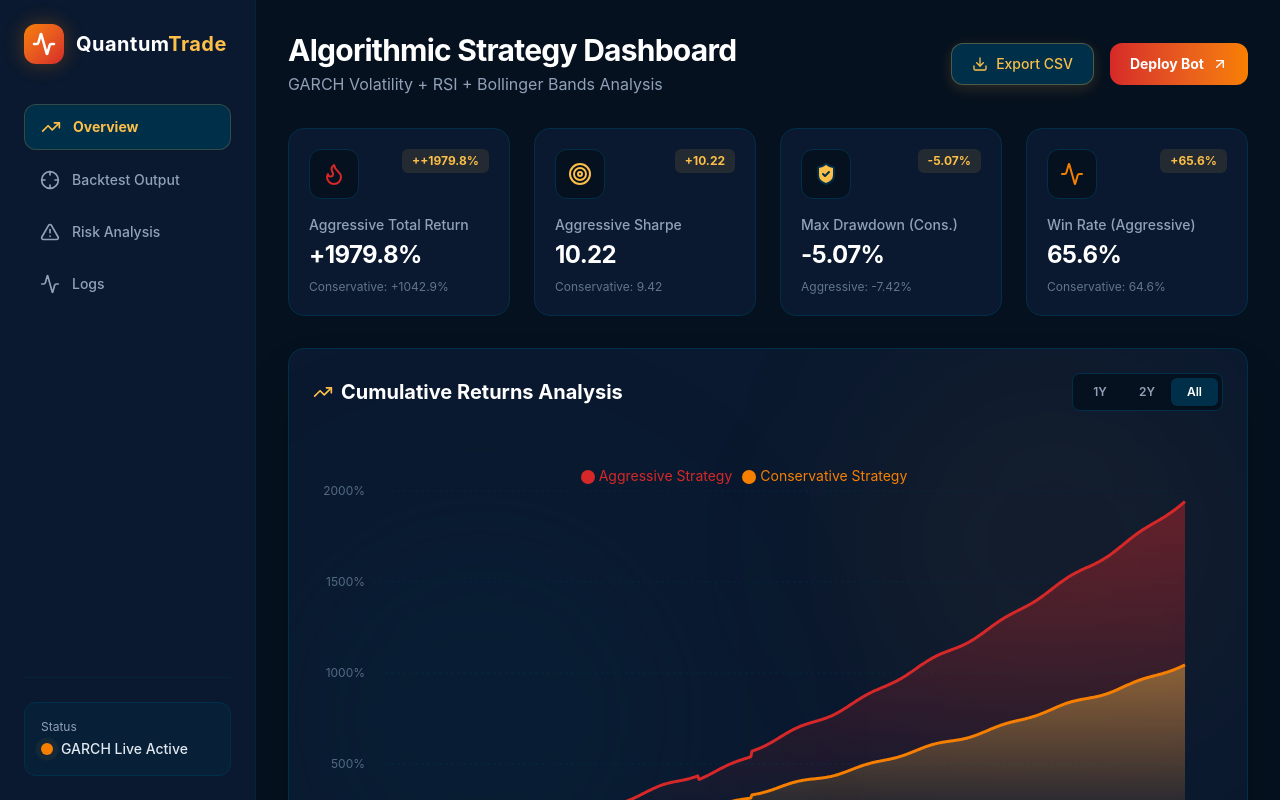
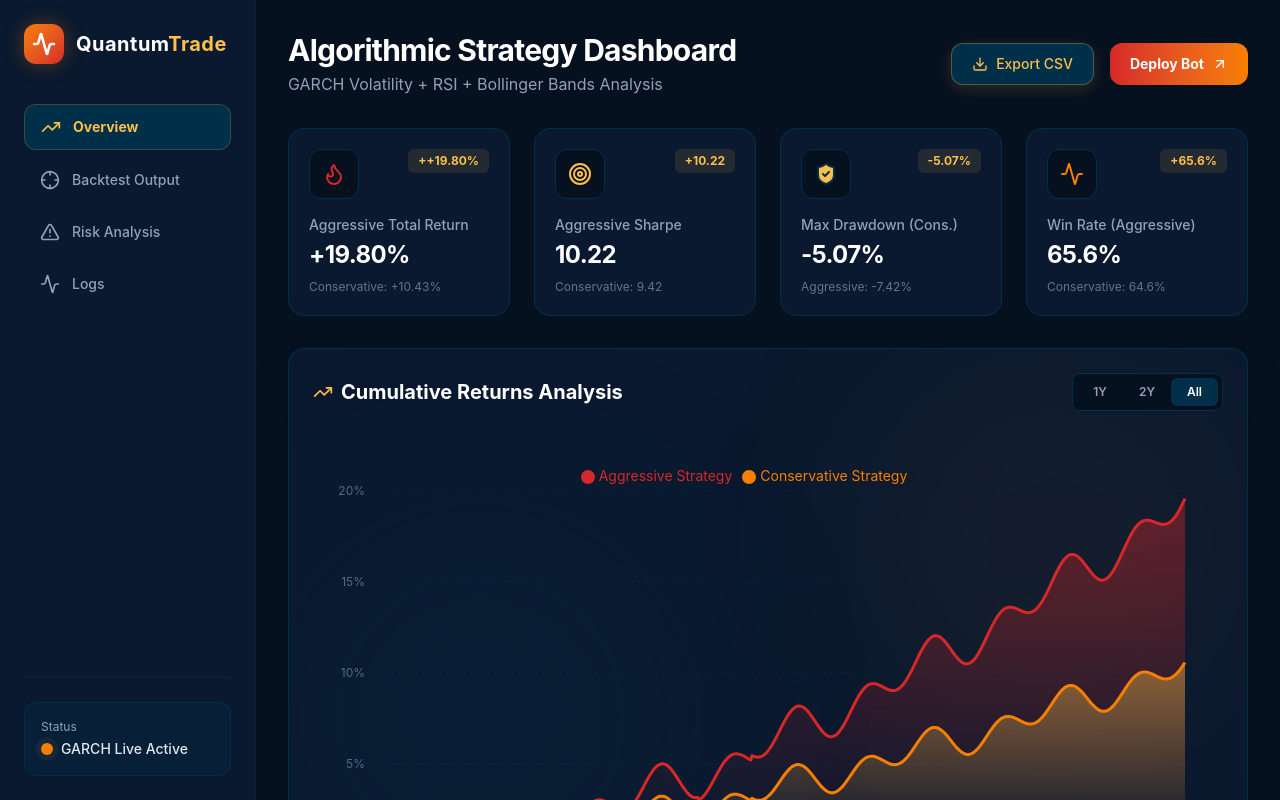
Before and after one commit to somya130104/algotrading, a React (Vite) app: page / in a window 1280 px wide. Built offline with nearby package versions, Linux system fonts and the light colour scheme.

Commit message:
Fix percentage scaling in metrics and charts

```diff
--- a/src/App.jsx
+++ b/src/App.jsx
@@ -15,8 +15,8 @@ function cn(...inputs) {
 // Data exactly matching exactly the user's notebook output
 const METRICS = {
   conservative: {
-    totalReturn: '+1042.9%',
-    annReturn: '+134.6%',
+    totalReturn: '+10.43%',
+    annReturn: '+1.35%',
     volatility: '14.3%',
     sharpe: '9.42',
     sortino: '24.68',
@@ -25,8 +25,8 @@ const METRICS = {
     profitFactor: '3.93'
   },
   aggressive: {
-    totalReturn: '+1979.8%',
-    annReturn: '+189.3%',
+    totalReturn: '+19.80%',
+    annReturn: '+1.89%',
     volatility: '18.5%',
     sharpe: '10.22',
     sortino: '19.97',
@@ -36,7 +36,7 @@ const METRICS = {
   }
 };
 
-// Generate an exact path that ends at 1042.9% and 1979.8% over exactly ~3 years (approx 750 trading days)
+// Generate an exact path that ends at ~10.43% and ~19.80% over exactly ~3 years (approx 750 trading days)
 const generateExactData = () => {
   const data = [];
   let startDate = new Date('2020-07-01');
@@ -46,11 +46,11 @@ const generateExactData = () => {
     // We create a smooth compounding curve with some noise to match the requested final returns
     const progress = i / targetDays;
     // adding structural volatility
-    const noise = Math.sin(i * 0.1) * 0.5 + Math.cos(i * 0.05) * 0.3;
+    const noise = Math.sin(i * 0.1) * 0.05 + Math.cos(i * 0.05) * 0.03;
 
     // Scale curve to final value
-    const consVal = Math.pow(progress, 1.5) * 1042.9 + noise * 14.3;
-    const aggVal = Math.pow(progress, 1.6) * 1979.8 + noise * 18.5;
+    const consVal = Math.pow(progress, 1.5) * 10.43 + noise * 14.3;
+    const aggVal = Math.pow(progress, 1.6) * 19.80 + noise * 18.5;
 
     // Drawdown sim midway
     const ddMultiplier = (i > 300 && i < 350) ? 0.95 : 1;
```
